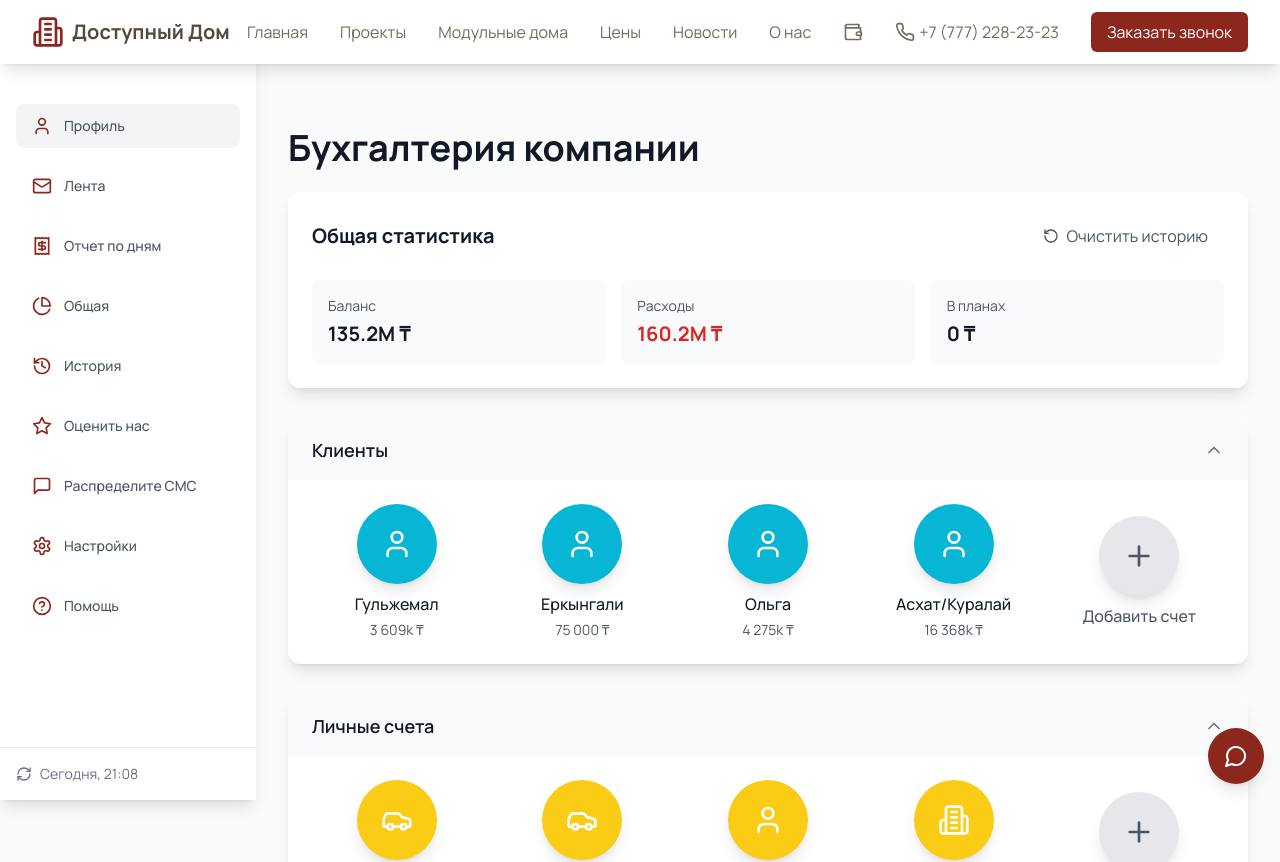
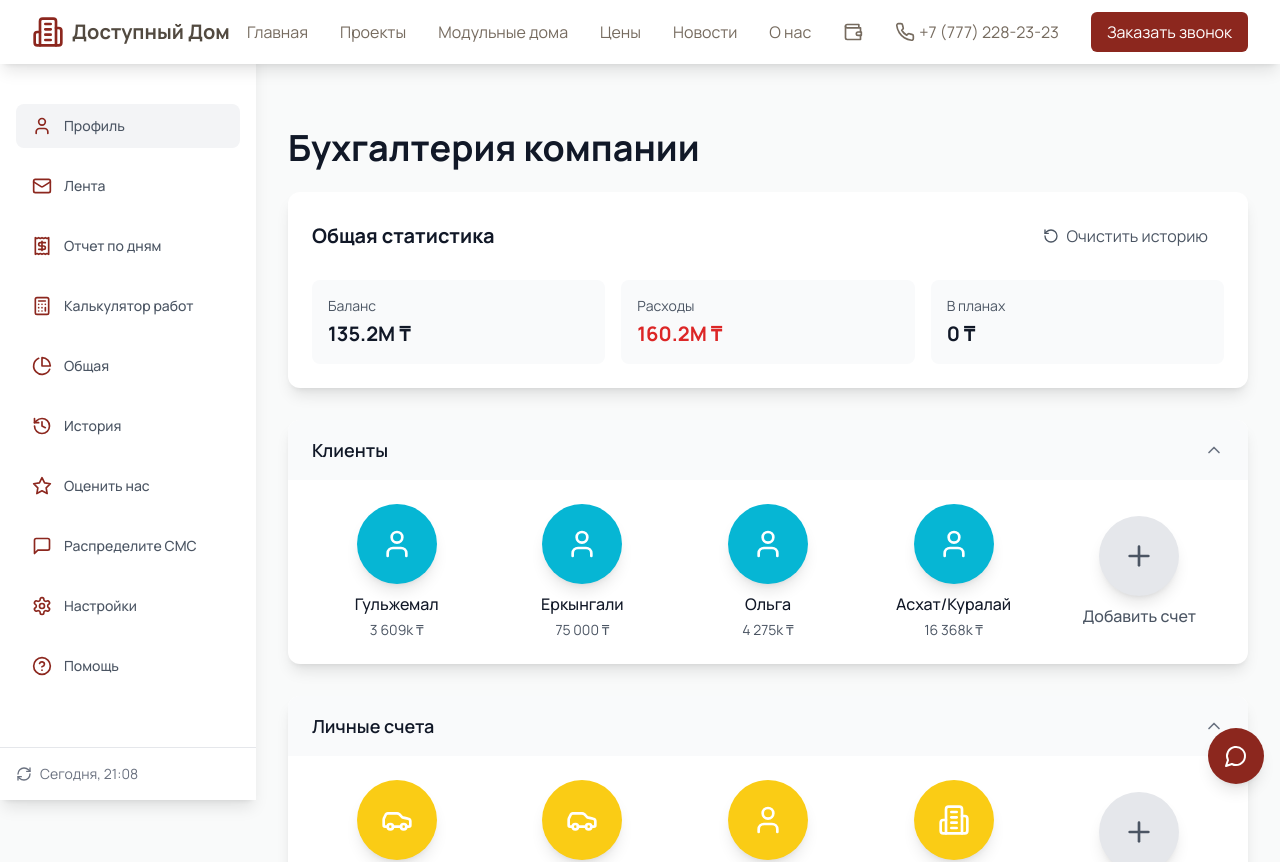
Before and after one commit to hotwellkz/d-dom, a React (Vite) app: page /accounting in a window 1280 px wide. Shown: the top 862 px of the page. Built offline with nearby package versions, Linux system fonts and the light colour scheme.

Commit message:
Update AccountingSidebar.tsx

```diff
--- a/src/components/AccountingSidebar.tsx
+++ b/src/components/AccountingSidebar.tsx
@@ -10,7 +10,8 @@ import {
   MessageSquare,
   Settings,
   HelpCircle,
-  RefreshCw
+  RefreshCw,
+  Calculator
 } from 'lucide-react';
 
 interface MenuItem {
@@ -35,6 +36,11 @@ const menuItems: MenuItem[] = [
     icon: <Receipt className="h-5 w-5" />,
     label: 'Отчет по дням',
     path: '/accounting/daily-report'
+  },
+  {
+    icon: <Calculator className="h-5 w-5" />,
+    label: 'Калькулятор работ',
+    path: '/accounting/builder-calculator'
   },
   {
     icon: <PieChart className="h-5 w-5" />,
```
